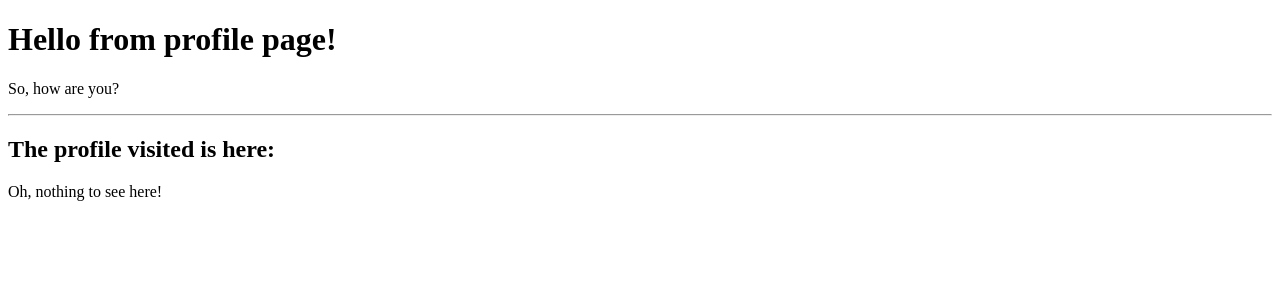
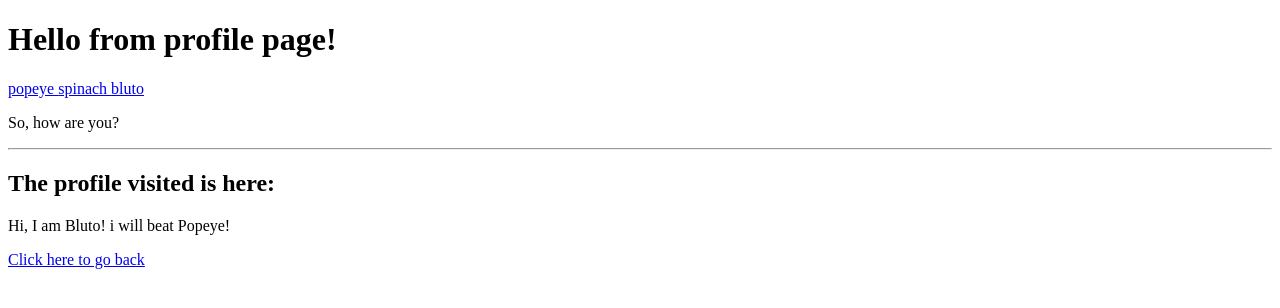
Before and after one commit to BDS-001/testing-react-routing, a React (Vite) app: page /profile/bluto in a window 1280 px wide. Shown: the top 308 px of the page. Built offline with nearby package versions, Linux system fonts and the light colour scheme.

Commit message:
added more routes to web page

```diff
--- /dev/null
+++ b/src/components/Bluto.jsx
@@ -0,0 +1,12 @@
+import { Link } from "react-router-dom";
+
+const Bluto = () => {
+  return (
+    <>
+      <p>Hi, I am Bluto! i will beat Popeye!</p>
+      <Link to="/">Click here to go back</Link>
+    </>
+  );
+};
+
+export default Bluto;
--- a/src/components/Profile.jsx
+++ b/src/components/Profile.jsx
@@ -1,7 +1,9 @@
 import { useParams } from "react-router-dom";
+import { Link } from "react-router-dom";
 import DefaultProfile from "./DefaultProfile";
 import Spinach from "./Spinach";
 import Popeye from "./Popeye";
+import Bluto from "./Bluto";
 
 const Profile = () => {
   const { name } = useParams();
@@ -9,6 +11,9 @@ const Profile = () => {
   return (
     <div>
       <h1>Hello from profile page!</h1>
+      <Link to="/profile/popeye">popeye </Link>
+      <Link to="/profile/spinach">spinach </Link>
+      <Link to="/profile/bluto">bluto </Link>
       <p>So, how are you?</p>
       <hr />
       <h2>The profile visited is here:</h2>
@@ -16,6 +21,8 @@ const Profile = () => {
         <Popeye />
       ) : name === "spinach" ? (
         <Spinach />
+      ) : name === "bluto" ? (
+        <Bluto />
       ) : (
         <DefaultProfile />
       )}
```
